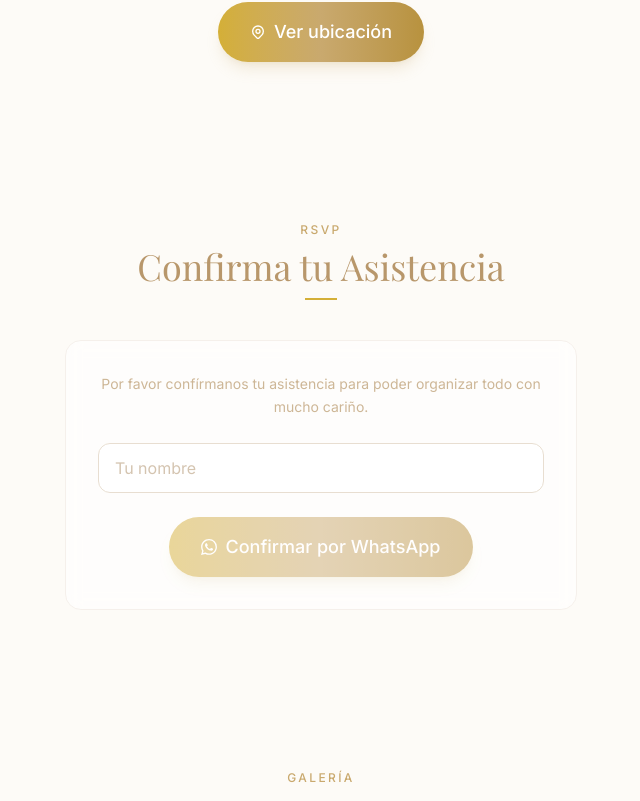
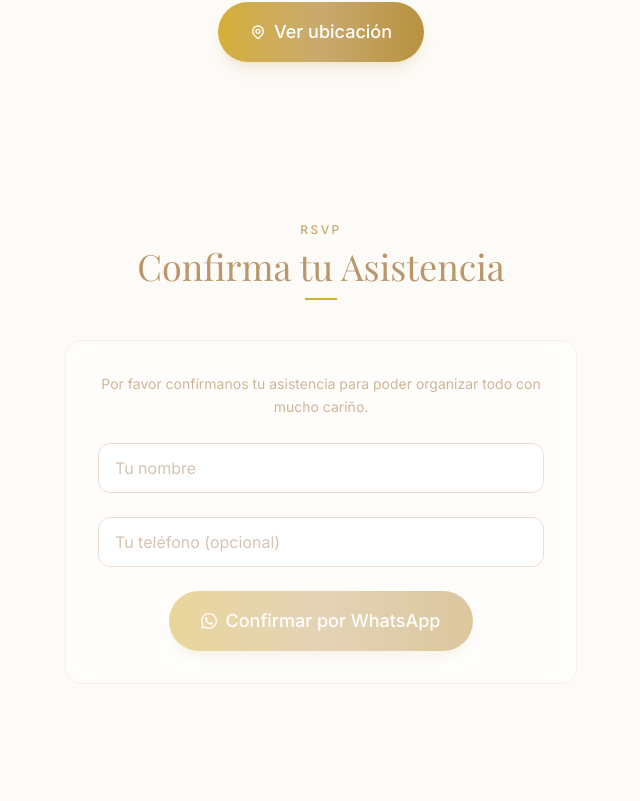
Before and after one commit to gitwithandres/Baby-Shower, a Next.js app: page / in a window 1280 px wide. Shown: the part 1989-2790 px from the top of the page, without its empty margins (319-959 px from the left). Built offline with nearby package versions, Linux system fonts and the light colour scheme; no server answers; the database is empty; a web font is replaced by a local one.

Commit message:
feat: add phone field to RSVP form

```diff
--- a/src/components/sections/rsvp.tsx
+++ b/src/components/sections/rsvp.tsx
@@ -11,6 +11,7 @@ import { getWhatsAppUrl, generateWhatsAppMessage } from '@/lib/utils';
 
 export function RsvpSection() {
   const [nombre, setNombre] = useState('');
+  const [telefono, setTelefono] = useState('');
   const [isSaving, setIsSaving] = useState(false);
 
   async function handleConfirm() {
@@ -23,6 +24,7 @@ export function RsvpSection() {
       // eslint-disable-next-line @typescript-eslint/no-explicit-any
       await (supabase.from('attendance_confirmations') as any).insert({
         nombre: nombre.trim(),
+        telefono: telefono.trim() || null,
       });
     } catch {
       // continue to WhatsApp even if save fails
@@ -65,6 +67,14 @@ export function RsvpSection() {
             onChange={(e) => setNombre(e.target.value)}
           />
 
+          <Input
+            id="rsvp-phone"
+            type="tel"
+            placeholder="Tu teléfono (opcional)"
+            value={telefono}
+            onChange={(e) => setTelefono(e.target.value)}
+          />
+
           <div className="flex justify-center">
             <Button
               variant="gold"
```
